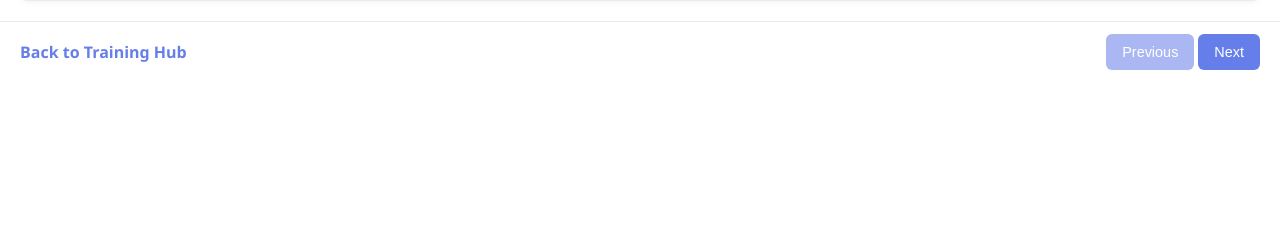
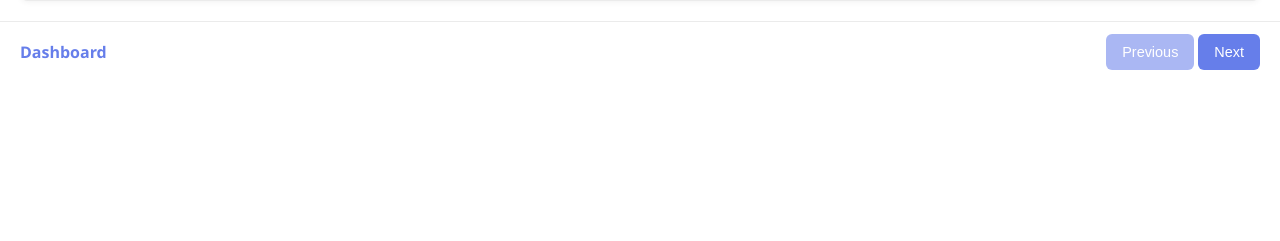
Before and after one commit to LutendoGit/battery-calculator, a Flask app: page /learn/fundamentals in a window 1280 px wide. Shown: the part 812-1053 px from the top of the page. Run offline with Flask 2, Linux system fonts and the light colour scheme; parts of the project's set-up code (start-up, migrations or seed data) failed here and were passed over.

Commit message:
Update footer links in fundamentals.html
updated the back to footer link to Dashboard instead of Trainining,

```diff
--- a/templates/education/fundamentals.html
+++ b/templates/education/fundamentals.html
@@ -542,7 +542,7 @@
 
         <footer class="pager">
             <div class="left">
-                <a href="{{ url_for('education.learn_index', hub=1) }}">Back to Training Hub</a>
+                <a href="{{ url_for('progress.html', hub=1) }}">Dashboard</a>
             </div>
             <div class="meta">
                 <button class="btn" type="button" data-lesson-prev>Previous</button>
```
